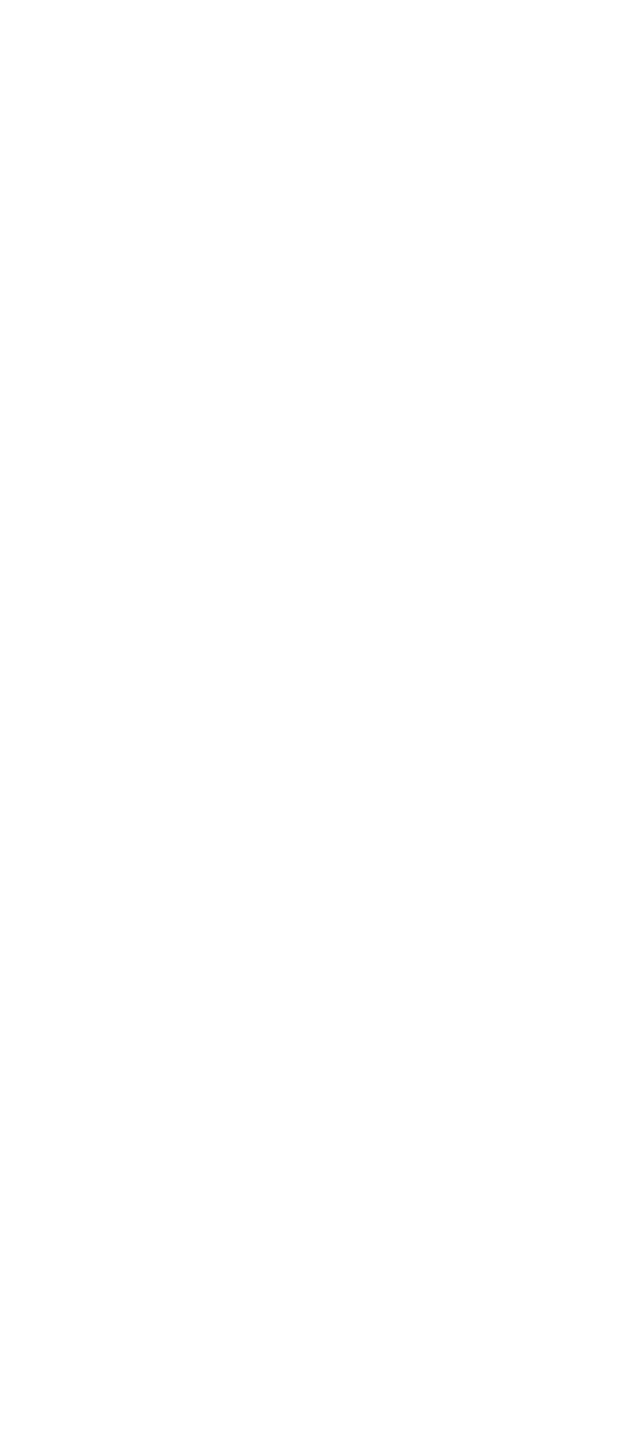
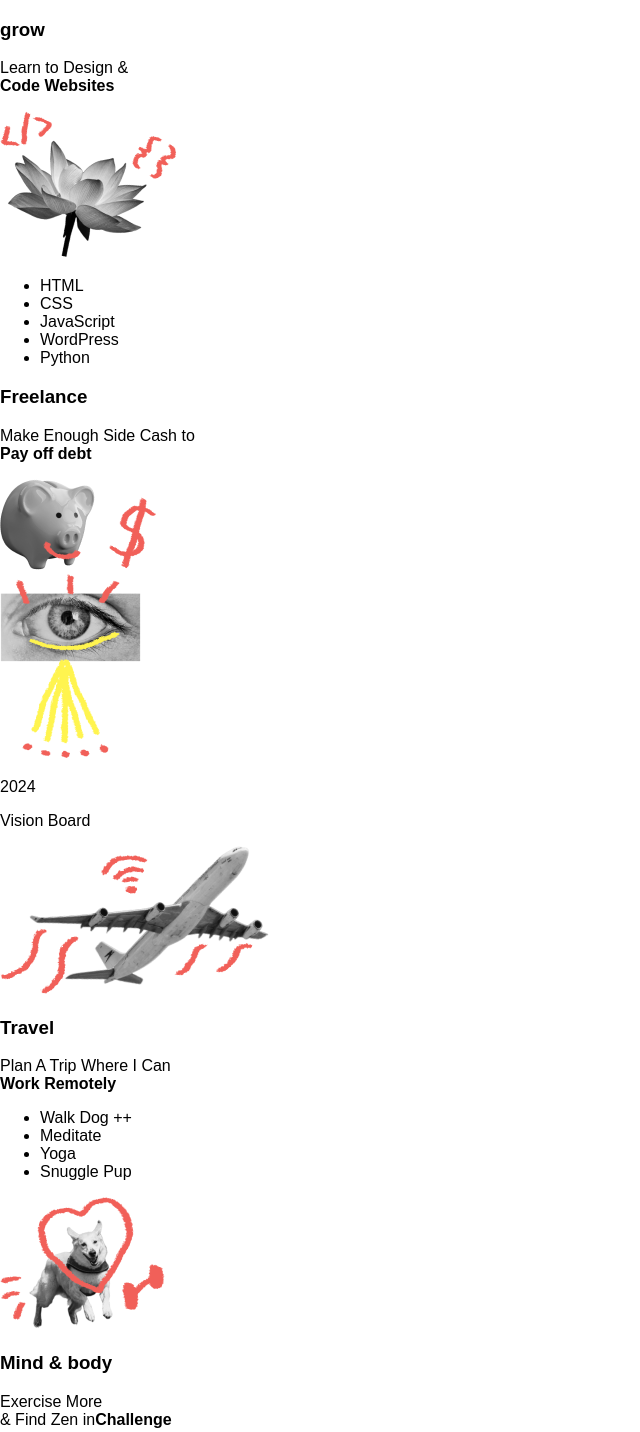
Before and after one commit to AshDesignsllc/mood-board, a plain HTML site: page index.html in a window 1280 px wide. Shown: the whole page, without its empty margins (0-640 px from the left). Before the commit the page ends 800 px from the top, so only its background shows below. Drawn offline with Linux system fonts and the light colour scheme.

Commit message:
Add text & images to HTML

```diff
--- a/index.html
+++ b/index.html
@@ -5,10 +5,58 @@
     <title>Vision Board Project</title>
 	<link rel="stylesheet" href="./css/main.css">
 	<link rel="stylesheet" href="./css/normalize.css">
+	<link rel="preconnect" href="https://fonts.googleapis.com">
+<link rel="preconnect" href="https://fonts.gstatic.com" crossorigin>
+<link href="https://fonts.googleapis.com/css2?family=Montserrat&family=Permanent+Marker&display=swap" rel="stylesheet">
 </head>
 <body>
 	<div id="vision-board">
-
+		<div class="block">
+			<h3>grow</h3>
+			<p>Learn to Design & <br><strong>Code Websites</strong></p>
+		</div>
+		<div class="block">
+			<img src="./img/flower.png" alt="flower">
+		</div>
+		<div class="block">
+			<ul>
+				<li>HTML</li>
+				<li>CSS</li>
+				<li>JavaScript</li>
+				<li>WordPress</li>
+				<li>Python</li>
+			</ul>
+		</div>
+		<div class="block">
+			<h3>Freelance</h3>
+			<p>Make Enough Side Cash to <br><strong>Pay off debt</strong></p>
+			<img src="./img/piggy.png" alt="piggy_bank">
+		</div>
+		<div class="block">
+			<img src="./img/eye.png" alt="eye">
+			<p id="year">2024</p>
+			<p id="project-title">Vision Board</p>
+		</div>
+		<div class="block">
+			<img src="./img/plane.png" alt="airplane">
+			<h3>Travel</h3>
+			<p>Plan A Trip Where I Can <br><strong>Work Remotely</strong></p>
+		</div>
+		<div class="block">
+			<ul>
+				<li>Walk Dog ++</li>
+				<li>Meditate</li>
+				<li>Yoga</li>
+				<li>Snuggle Pup</li>
+			</ul>
+		</div>
+		<div class="block">
+			<img src="./img/doggo.png" alt="dog">
+		</div>
+		<div class="block">
+			<h3>Mind & body</h3>
+			<p>Exercise More <br>& Find Zen in<strong>Challenge</strong></p>
+		</div>
 	</div>
 </body>
 </html>
```
